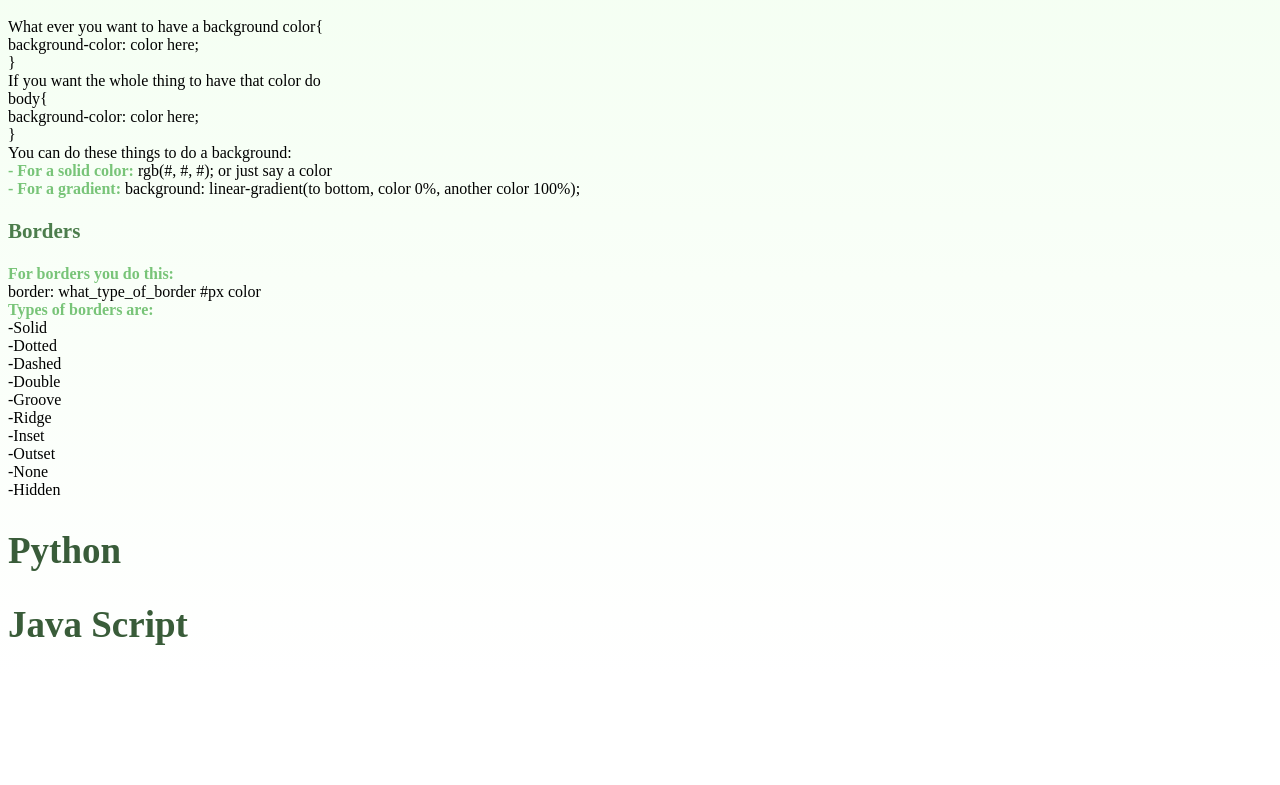
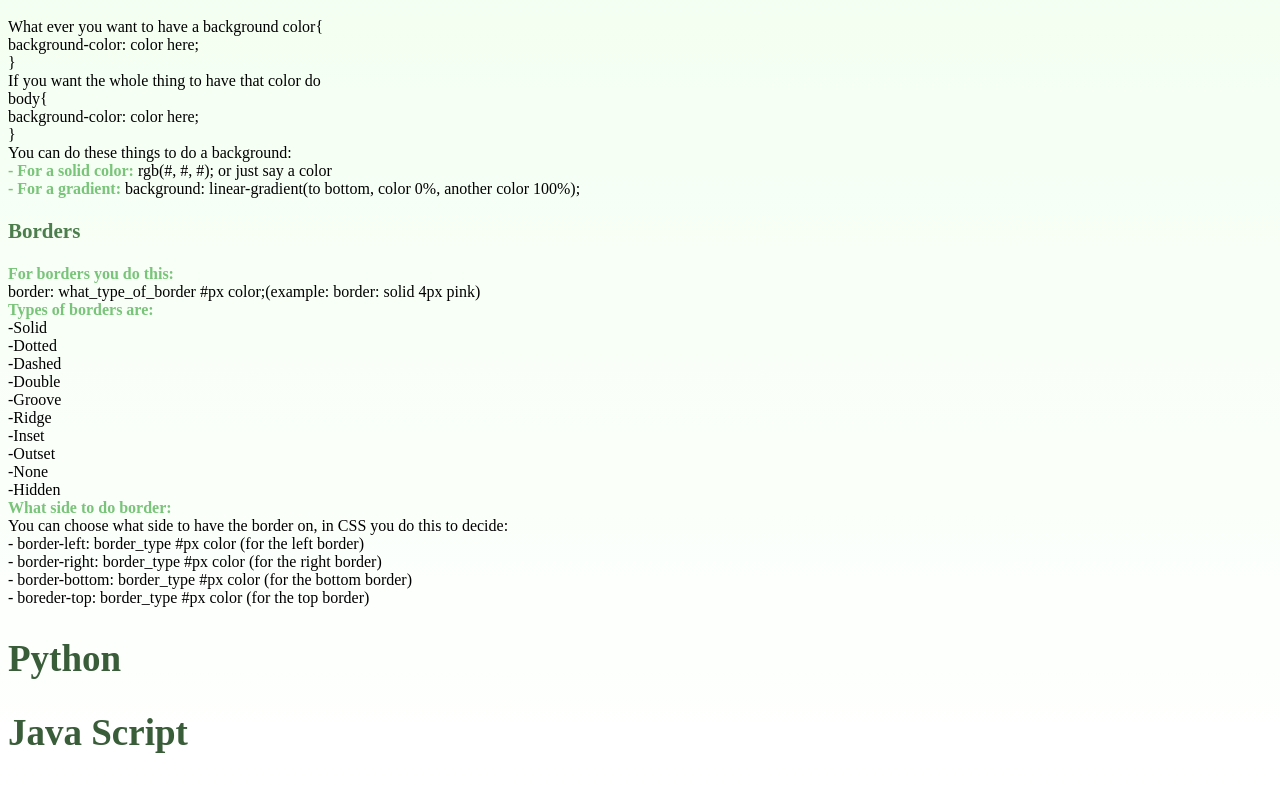
Before and after one commit to sarahobaird/coding-cheat-sheat, a plain HTML site: page index.html in a window 1280 px wide. Shown: the part 1368-2153 px from the top of the page. Before the commit the page ends 2045 px from the top, so only its background shows below. Drawn offline with Linux system fonts and the light colour scheme.

Commit message:
Update index.html

```diff
--- a/index.html
+++ b/index.html
@@ -94,7 +94,7 @@
         You can do these things to do a background:<br> <b>- For a solid color:</b> rgb(#, #, #); or just say a color<br> <b>- For a gradient:</b> background: linear-gradient(to bottom, color 0%, another color 100%);</p>
 
         <h3>Borders</h3>
-        <p> <b> For borders you do this: </b> <br> border: what_type_of_border #px color<br> <b>Types of borders are:</b> <br>-Solid <br> -Dotted <br> -Dashed <br> -Double <br> -Groove <br> -Ridge <br> -Inset <br> -Outset <br> -None <br> -Hidden</p>
+        <p> <b> For borders you do this: </b> <br> border: what_type_of_border #px color;(example: border: solid 4px pink)<br> <b>Types of borders are:</b> <br>-Solid <br> -Dotted <br> -Dashed <br> -Double <br> -Groove <br> -Ridge <br> -Inset <br> -Outset <br> -None <br> -Hidden<br> <b>What side to do border:</b> <br> You can choose what side to have the border on, in CSS you do this to decide: <br> - border-left: border_type #px color (for the left border) <br> - border-right: border_type #px color (for the right border) <br> - border-bottom: border_type #px color (for the bottom border) <br> - boreder-top: border_type #px color (for the top border) </p>
 
         <h2 id="python">Python</h2>
 
```
